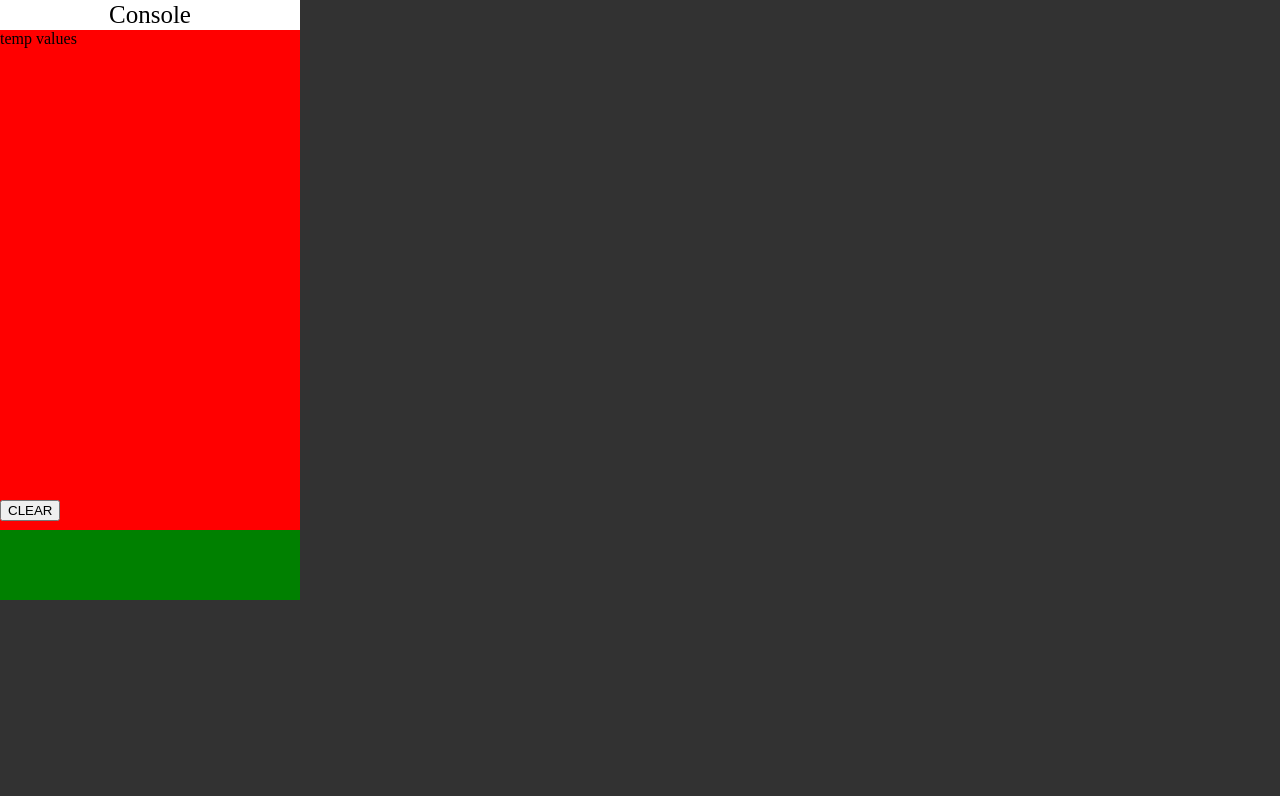
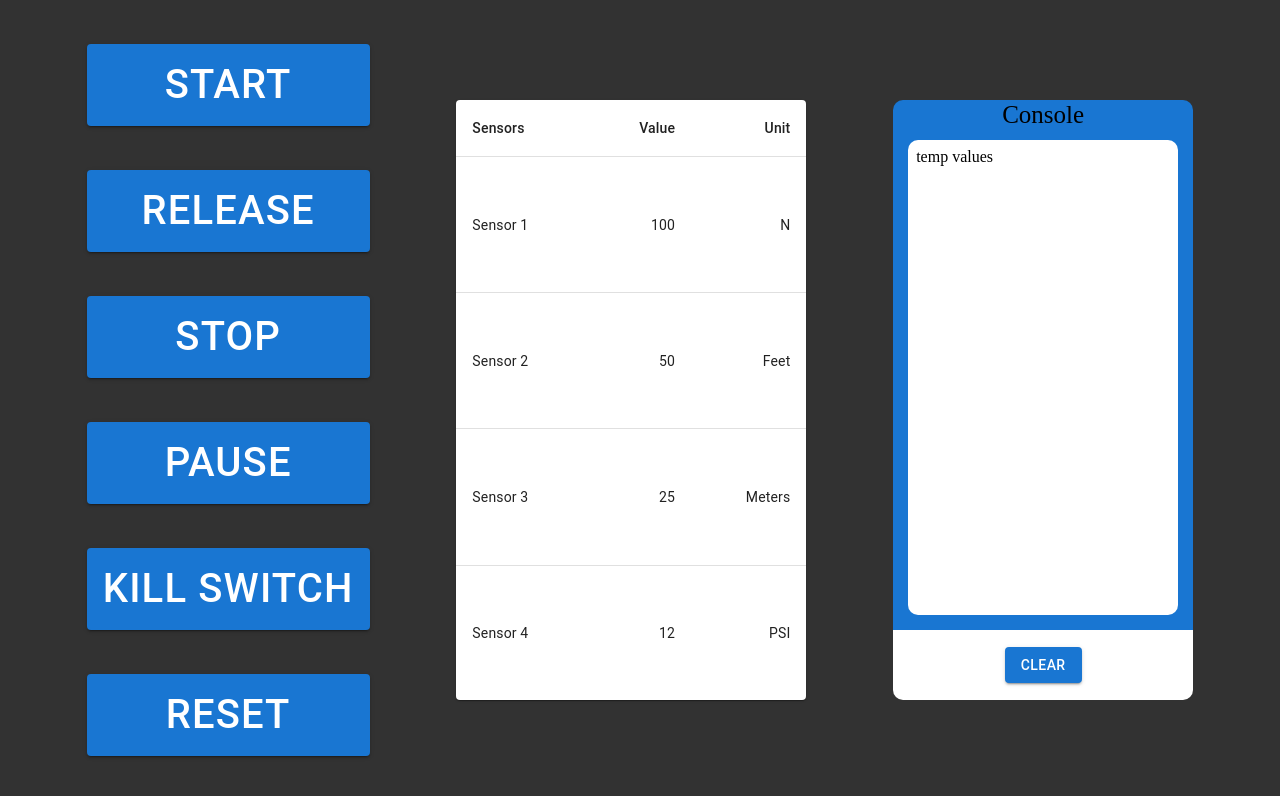
Before and after one commit to yeeeee1015/Lunar-Gripper-Sample-Collection, a React (Create React App) app in the folder frontend/: page / in a window 1280 px wide. Shown: the top 796 px of the page. Built offline with nearby package versions, Linux system fonts and the light colour scheme.

Commit message:
overall layout properly formatted, minor work on console still needed

```diff
--- a/frontend/src/App.js
+++ b/frontend/src/App.js
@@ -1,11 +1,18 @@
-import Box from '@mui/material/Box'
 import Button from '@mui/material/Button'
 import Output from "./Output"
+import Console from "./Console"
 
 
 const buttonStyles = {
   fontSize: '40px',
   // margin: '10px'
+}
+
+const container1Styles = {
+  display: 'flex',
+  flexDirection: 'row',
+  justifyContent: 'space-evenly',
+  height: '100%'
 }
 
 const buttonContainerStyle = {
@@ -15,9 +22,25 @@ const buttonContainerStyle = {
   alignItems: 'stretch'
 }
 
+const tableContainerStyle = {
+  display: "flex",
+  justifyContent: 'center',
+  alignItems: 'center',
+
+}
+
+const consoleContainerStyle = {
+
+  height: '100%',
+  display: 'flex',
+  justifyContent: "center",
+  alignItems: "center"
+
+}
+
 function App() {
   return (
-    <div className="container1" style={{display: 'flex', flexDirection: 'row', justifyContent: 'space-evenly', height: '100%'}}>
+    <div className="container1" style={container1Styles}>
       <div className="buttonContainer" style={buttonContainerStyle}>
             <Button variant="contained" style={buttonStyles}>Start</Button>
             <Button variant="contained" style={buttonStyles}>Release</Button>
@@ -26,14 +49,12 @@ function App() {
             <Button variant="contained" style={buttonStyles}>Kill Switch</Button>
             <Button variant="contained" style={buttonStyles}>Reset</Button>
       </div>
-      <div className="tableContainer" style={buttonContainerStyle}>
-      <Output></Output>
-
+      <div className="tableContainer" style={tableContainerStyle}>
+        <Output/>
       </div>
-      <Box>
-      <p> item three</p>
-
-      </Box>
+      <div className="consoleContainer" style={consoleContainerStyle}>
+        <Console/>
+      </div>
     </div>
   );
 }
--- a/frontend/src/Console.js
+++ b/frontend/src/Console.js
@@ -1,4 +1,5 @@
 import "./css/console.css"
+import Button from '@mui/material/Button'
 
 
 function Console() {
@@ -6,15 +7,17 @@ function Console() {
         <>
             <div className="container">
                 <div className="consoleContainer">
-                        <div className="header">
-                            <p className="consoleHeader">Console</p>
-                        </div>
-                        <div className="body">
+                    <div className="header">
+                        <p className="consoleHeader">Console</p>
+                    </div>
+                    <div className="body">
+                        <div className="buffer">
                             <p className="errors">temp values</p>
                         </div>
                     </div>
-                    <div className="clearButtonContainer">
-                        <button className="clearButton">CLEAR</button>
+                </div>
+                <div className="clearButtonContainer">
+                        <Button variant="contained" className="clearButton">CLEAR</Button>
                 </div>
             </div>
         </>
--- a/frontend/src/css/console.css
+++ b/frontend/src/css/console.css
@@ -3,33 +3,58 @@
 }
 
 .header {
-    background-color: white;
+    background-color: #1976d2;
     height: 30px;
     font-size: 25px;
     display: flex;
     justify-content: center;
     align-items: center;
+    border-top-left-radius: 10px;
+    border-top-right-radius: 10px;
+
 }
 
 .container {
-    display: flex;
-    flex-direction: column;
+
     width: 300px;
     height: 600px;
-    background-color: green;
 }
 
 .consoleContainer {
-    background-color: blue;
     width: 300px;
-    height: 500px;
+    height: 530px;
 }
 
 .errors {
-    background: red;
+
     height: 100%;
+    padding: 8px;
 }
 
 .body {
-    height: 100%;
+    height: 500px;
+    display: flex;
+    justify-content: center;
+    align-items: center;
+    background-color: #1976d2;
 }
+
+.buffer {
+    min-height: 95%;
+    min-width: 90%;
+    background-color: white;
+    margin-bottom: 5px;
+    border-radius: 10px;
+}
+
+.clearButtonContainer {
+    height: 70px;
+    /* background-color: #1976d2; */
+    background-color: white;
+    display: flex;
+    justify-content: center;
+    align-items: center;
+    bottom: 0px;
+    border-bottom-left-radius: 10px;
+    border-bottom-right-radius: 10px;
+}
--- a/frontend/src/index.js
+++ b/frontend/src/index.js
@@ -2,11 +2,10 @@ import React from 'react';
 import ReactDOM from 'react-dom/client';
 import App from './App';
 import "./css/index.css";
-import Console from './Console'
 
 const root = ReactDOM.createRoot(document.getElementById('root'));
 root.render(
   <React.StrictMode>
-    <Console />
+    <App/>
   </React.StrictMode>
 );
```
